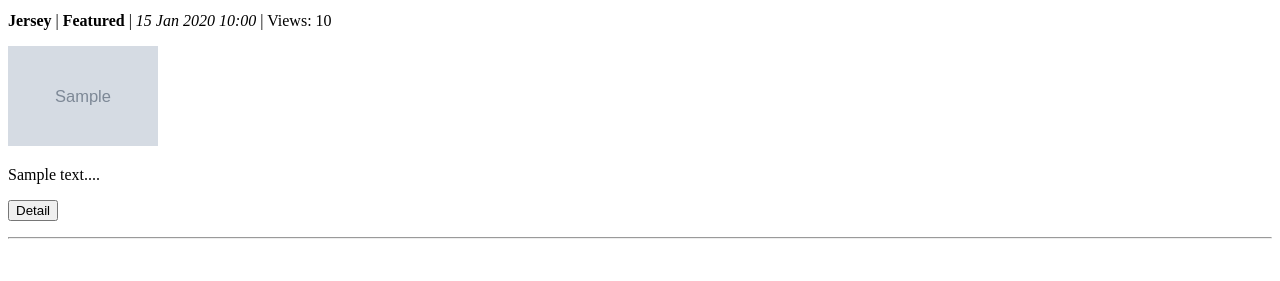
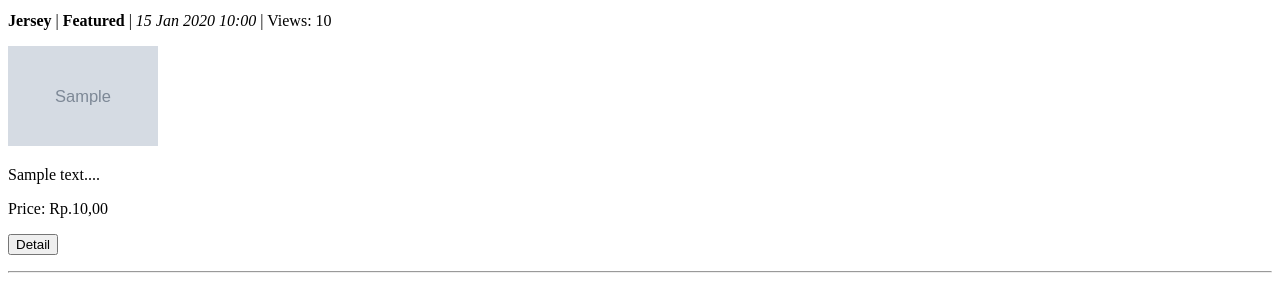
Before and after one commit to Raymundo7532/football-shop, a Django app: page / in a window 1280 px wide. Shown: the part 556-837 px from the top of the page. Before the commit the page ends 795 px from the top, so only its background shows below. Run offline with Django 5.2, Linux system fonts and the light colour scheme; a user stored in the database is signed in; tables that the repository leaves empty hold one stand-in row (values such as "Sample post"); grey boxes marked "Sample" are stand-in pictures.

Commit message:
Pemutakhiran README.md; Modifikasi tampilan product di halaman utama

```diff
--- a/main/templates/main.html
+++ b/main/templates/main.html
@@ -45,7 +45,8 @@
   <br />
   {% endif %}
 
-  <p>{{ product.description|truncatewords:25 }}...</p>
+  <p>{{ product.description|truncatewords:20 }}...</p>
+  <p>Price: Rp.{{ product.price }},00</p>
 
   <p><a href="{% url 'main:show_product' product.id %}"><button>Detail</button></a></p>
 </div>
```
Also changed, not shown: README.md.
